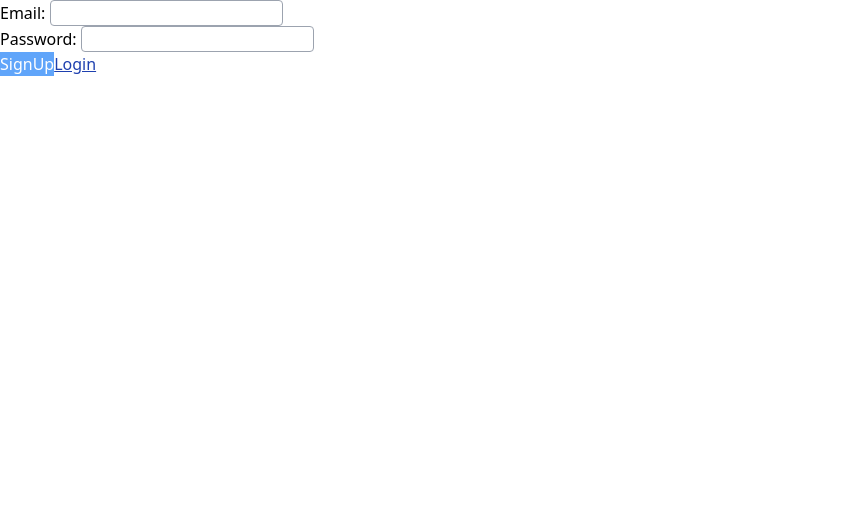
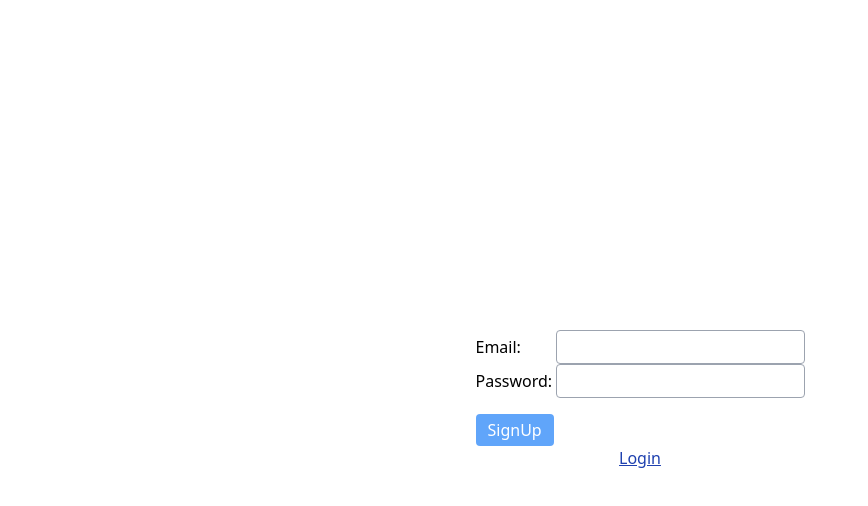
Before and after one commit to k-logic563/nextjs-firebase-auth, a Next.js app: page /signup in a window 1280 px wide. Shown: the top 506 px of the page, without its empty margins (0-868 px from the left). Built offline with nearby package versions, Linux system fonts and the light colour scheme; no server answers.

Commit message:
スタイル調整

```diff
--- a/src/pages/signup.tsx
+++ b/src/pages/signup.tsx
@@ -27,35 +27,37 @@ const SignUp: FC = () => {
   }
 
   return (
-    <form onSubmit={createUser}>
+    <div className='wrapper'>
+      <form className='auth' onSubmit={createUser}>
         <div>
-        <label htmlFor="email">Email: </label>
+          <label htmlFor="email" className='auth-label'>Email: </label>
           <input
             id='email'
-          className='py-1 px-2 auth-input'
+            className='auth-input'
             type="email"
             onChange={(e) => setEmail(e.target.value)}
           />
         </div>
-      <div>
-        <label htmlFor="password">Password: </label>
+        <div className='mt-2'>
+          <label htmlFor="password" className='auth-label'>Password: </label>
           <input
             id='password'
-          className='py-1 px-2 auth-input'
+            className='auth-input'
             type="password"
             onChange={(e) => setPassword(e.target.value)}
           />
         </div>
         <button
-        className='py-1 px-3 rounded auth-btn'
+          className='auth-btn'
           type="submit"
         >
           SignUp
         </button>
+      </form>
       <Link href='/login'>
         <a className='auth-link'>Login</a>
       </Link>
-    </form>
+    </div>
   )
 }
 
--- a/src/styles/index.css
+++ b/src/styles/index.css
@@ -1,12 +1,18 @@
 @import 'tailwindcss/base';
 @import 'tailwindcss/components';
+.wrapper {
+  @apply h-screen flex items-center justify-center flex-col;
+}
 .auth-btn {
-  @apply text-white bg-blue-400 border-blue-600 border-solid;
+  @apply py-1 px-3 mt-4 rounded text-white bg-blue-400 border-blue-600 border-solid;
 }
 .auth-link {
   @apply underline text-blue-800;
 }
 .auth-input {
-  @apply border border-gray-400 border-solid rounded;
+  @apply py-1 px-2 border border-gray-400 border-solid rounded;
+}
+.auth-label {
+  @apply inline-block w-20;
 }
 @import 'tailwindcss/utilities';
```
Also changed, not shown: src/pages/login.tsx (+8 -8 lines). Lines whose indentation alone changed are shown as unchanged.
